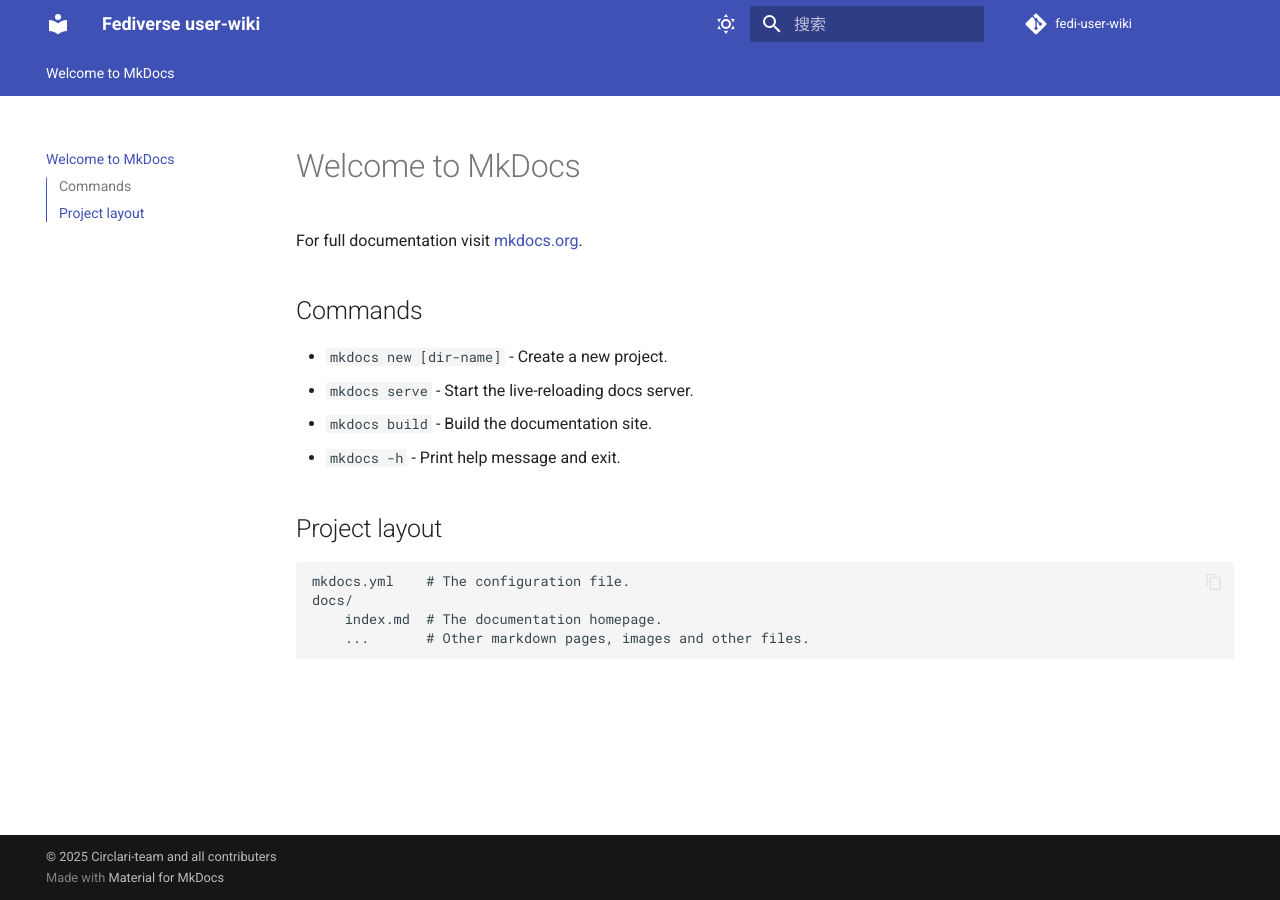
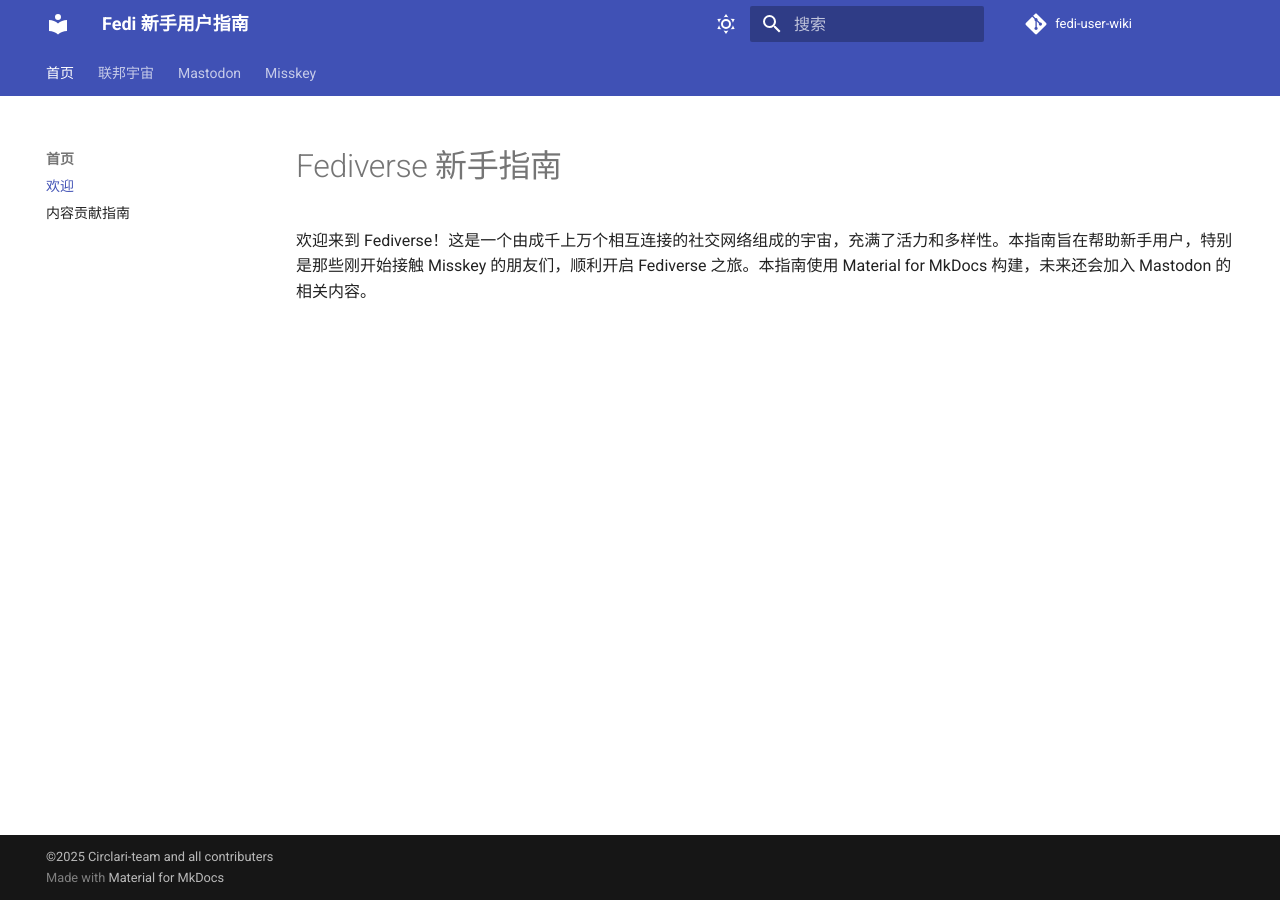
Before and after one commit to Circlari/fedi-user-wiki, an MkDocs documentation site: the page built from docs/index.md, in a window 1280 px wide. Built offline with MkDocs 1.6.1 and Material for MkDocs 9.7.7, drawn with Linux system fonts in a browser that asks for light colours; comment, search, counter and statistics services are not loaded.

Commit message:
docs: 基础目录

```diff
--- a/docs/index.md
+++ b/docs/index.md
@@ -1,17 +1,2 @@
-# Welcome to MkDocs
-
-For full documentation visit [mkdocs.org](https://www.mkdocs.org).
-
-## Commands
-
-* `mkdocs new [dir-name]` - Create a new project.
-* `mkdocs serve` - Start the live-reloading docs server.
-* `mkdocs build` - Build the documentation site.
-* `mkdocs -h` - Print help message and exit.
-
-## Project layout
-
-    mkdocs.yml    # The configuration file.
-    docs/
-        index.md  # The documentation homepage.
-        ...       # Other markdown pages, images and other files.
+# Fediverse 新手指南
+欢迎来到 Fediverse！这是一个由成千上万个相互连接的社交网络组成的宇宙，充满了活力和多样性。本指南旨在帮助新手用户，特别是那些刚开始接触 Misskey 的朋友们，顺利开启 Fediverse 之旅。本指南使用 Material for MkDocs 构建，未来还会加入 Mastodon 的相关内容。
--- a/mkdocs.yml
+++ b/mkdocs.yml
@@ -1,8 +1,8 @@
   # 站点信息
-  site_name: Fediverse user-wiki
+  site_name: Fedi 新手用户指南
   site_url: https://fedi-wiki.tkg3.top
   site_description: 一个面向新手用户的fediverse指南。
-  copyright: © 2025 Circlari-team and all contributers
+  copyright: ©2025 Circlari-team and all contributers
 
   # 自定义
   theme:
@@ -62,3 +62,15 @@
       timezone: Asia/Shanghai
       locale: zh
       fallback_to_build_date: true
+
+  # 文档结构
+  nav:
+    - 首页:
+      - 欢迎: index.md
+      - 内容贡献指南: contribute-guide.md
+    - 联邦宇宙:
+      - 概念: fediverse/intro.md
+    - Mastodon:
+      - 简介: mastodon/intro.md
+    - Misskey:
+      - 简介: misskey/intro.md
```
Also changed, not shown: docs/contribute-guide.md (added, +20 -0 lines), docs/fediverse/intro.md (added), docs/mastodon/intro.md (added), docs/misskey/intro.md (added), 1 other file.
